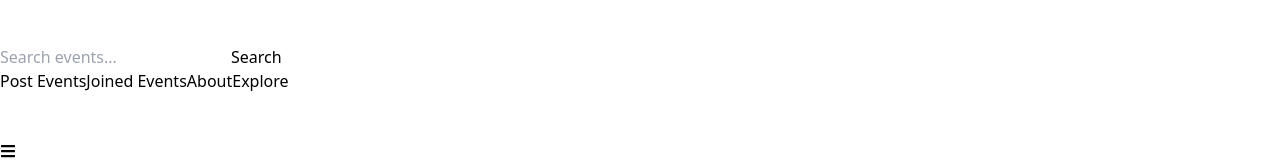
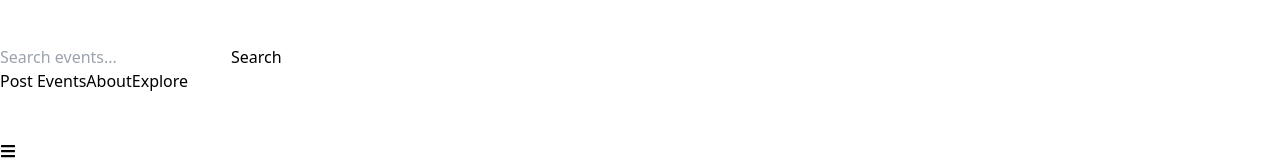
Before and after one commit to techSorcerer01/MyGatherly, a React (Vite) app in the folder Frontend/: page / in a window 1280 px wide. Shown: the part 586-746 px from the top of the page. Built offline with nearby package versions, Linux system fonts and the light colour scheme.

Commit message:
Joined Remove

```diff
--- a/Frontend/src/components/Navbar.jsx
+++ b/Frontend/src/components/Navbar.jsx
@@ -75,14 +75,6 @@ function Navbar() {
           < Link to="/postevents" className="hover:text-blue-500 transition">
             Post Events
           </Link>
-
-          <Link
-          to="/joinedevents"
-          className="block hover:text-blue-500 transition"
-           >
-            Joined Events
-           </Link>
-
           <Link to="/about" className="hover:text-blue-500 transition">
             About
           </Link>
@@ -215,13 +207,6 @@ function Navbar() {
           Post Events
         </Link>
 
-        <Link
-          to="/joinedevents"
-          className="block hover:text-blue-500 transition"
-        >
-          Joined Events
-        </Link>
-
         <Link to="/about" className="block hover:text-blue-500 transition">
           About
         </Link>
```
